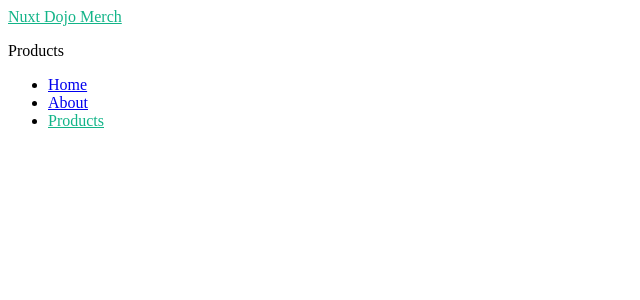
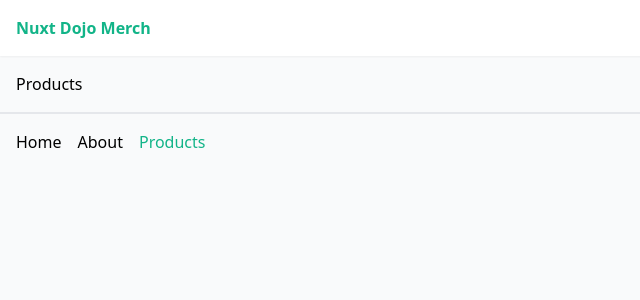
Before and after one commit to Eugene-Maikov/nuxt-3-dojo, a Nuxt app: page /products in a window 1280 px wide. Shown: the top 300 px of the page, without its empty margins (0-640 px from the left). Built offline with nearby package versions, Linux system fonts and the light colour scheme.

Commit message:
feat: add tailwind css

```diff
--- /dev/null
+++ b/assets/css/tailwind.css
@@ -0,0 +1,13 @@
+@tailwind base;
+@tailwind components;
+@tailwind utilities;
+
+body{
+    @apply bg-gray-50;
+}
+
+@layer components {
+    .btn {
+        @apply bg-[#12b488] text-white px-3 py-2 rounded-md text-sm text-white;
+    }
+}
--- a/layouts/default.vue
+++ b/layouts/default.vue
@@ -1,9 +1,9 @@
 <template>
 	<div>
-		<header>
-			<nav>
-				<NuxtLink to="/">Nuxt Dojo</NuxtLink>
-				<ul>
+		<header class="shadow-sm bg-white">
+			<nav class="container mx-auto p-4 flex justify-between">
+				<NuxtLink to="/" class="font-bold">Nuxt Dojo</NuxtLink>
+				<ul class="flex gap-4">
 					<li>
 						<NuxtLink to="/">Home</NuxtLink>
 					</li>
@@ -11,14 +11,14 @@
 						<NuxtLink to="/about">About</NuxtLink>
 					</li>
 					<li>
-						<NuxtLink to="/products">Products</NuxtLink>
+						<NuxtLink to="/products" class="btn">Products</NuxtLink>
 					</li>
 				</ul>
 			</nav>
 		</header>
 
 		<!-- output the page content -->
-		<div>
+		<div class="container mx-auto p-4">
 			<slot />
 		</div>
 	</div>
--- a/layouts/products.vue
+++ b/layouts/products.vue
@@ -1,17 +1,17 @@
 <template>
 	<div>
-		<header>
-			<nav>
-				<NuxtLink to="/products">Nuxt Dojo Merch</NuxtLink>
+		<header class="shadow-sm bg-white">
+			<nav class="container mx-auto p-4">
+				<NuxtLink to="/products" class="font-bold">Nuxt Dojo Merch</NuxtLink>
 			</nav>
 		</header>
 
 		<!-- output the page content -->
-		<div>
+		<div class="container mx-auto p-4">
 			<slot />
 		</div>
-        <footer>
-            <ul>
+		<footer class="container mx-auto p-4 flex justify-between border-t-2">
+			<ul class="flex gap-4">
 				<li>
 					<NuxtLink to="/">Home</NuxtLink>
 				</li>
--- a/nuxt.config.ts
+++ b/nuxt.config.ts
@@ -1,4 +1,7 @@
 // https://nuxt.com/docs/api/configuration/nuxt-config
 export default defineNuxtConfig({
-  devtools: { enabled: true }
+  devtools: { enabled: true },
+  modules: [
+    '@nuxtjs/tailwindcss'
+  ]
 })
--- a/package.json
+++ b/package.json
@@ -11,6 +11,7 @@
   },
   "devDependencies": {
     "@nuxt/devtools": "latest",
+    "@nuxtjs/tailwindcss": "^6.8.0",
     "nuxt": "^3.7.4",
     "vue": "^3.3.4",
     "vue-router": "^4.2.5"
```
Also changed, not shown: 1 other file (tests, documents, lock files or other folders). Lines whose indentation alone changed are shown as unchanged.
